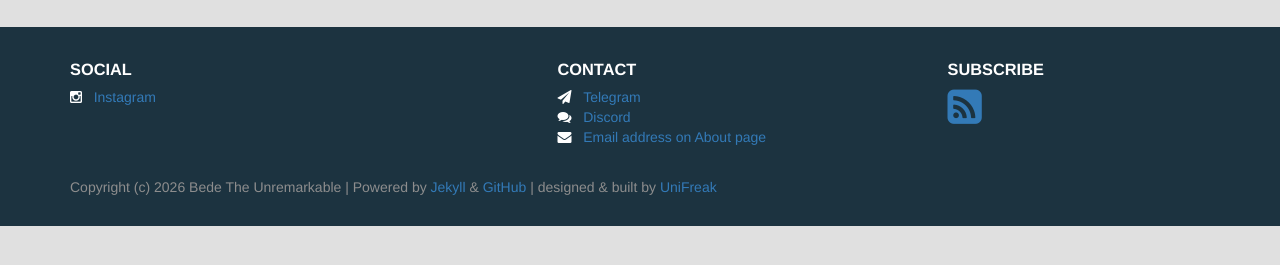
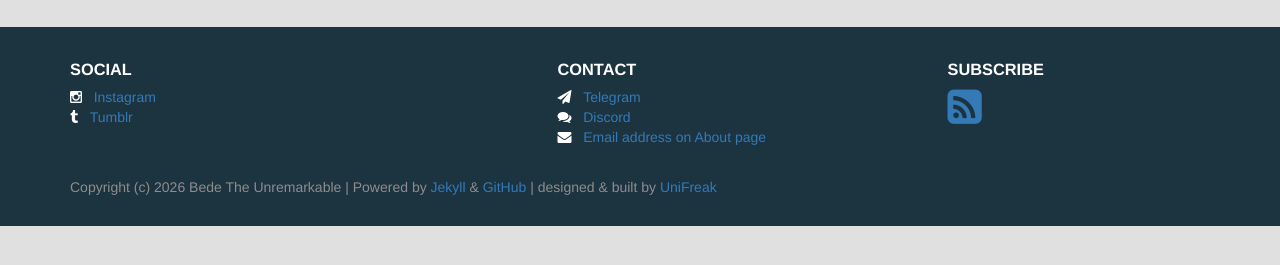
Before and after one commit to BedeTheUnremarkable/bedetheunremarkable.github.io, a Jekyll site: the page built from index.html, in a window 1280 px wide. Shown: the part 278-543 px from the top of the page. Built offline with Jekyll 4.4.1, drawn with Linux system fonts in a browser that asks for light colours; the list of posts is cut into pages by our own code.

Commit message:
added tumblr

```diff
--- a/_data/me.yml
+++ b/_data/me.yml
@@ -22,3 +22,8 @@ social:
     icon-class: "fa fa-instagram"
     text: "Instagram"
     link: "https://www.instagram.com/bedetheunremarkable/"
+
+  - name: "Tumblr"
+    icon-class: "fa fa-tumblr"
+    text: "Tumblr"
+    link: "https://www.tumblr.com/bedetheunremarkable"
```
